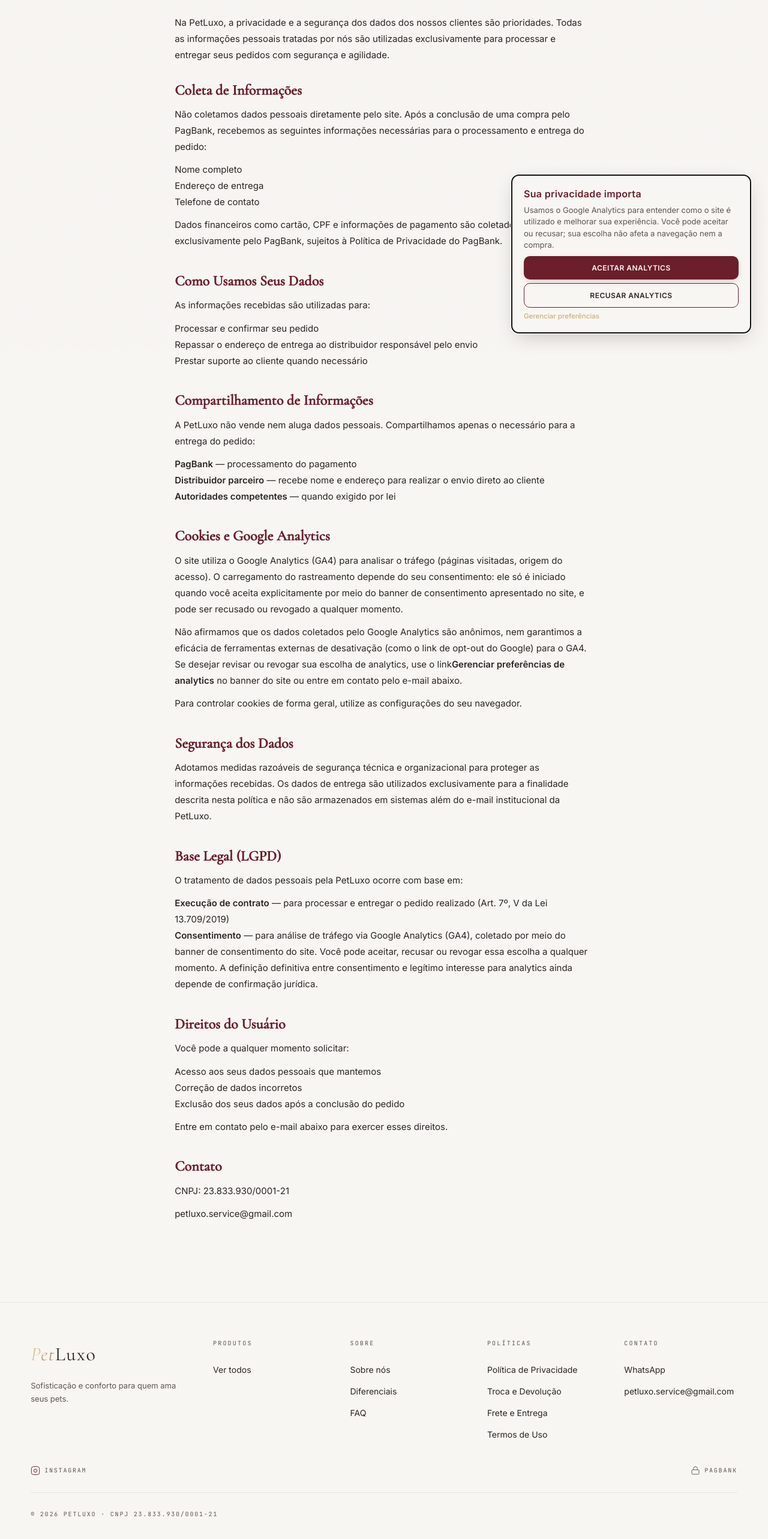
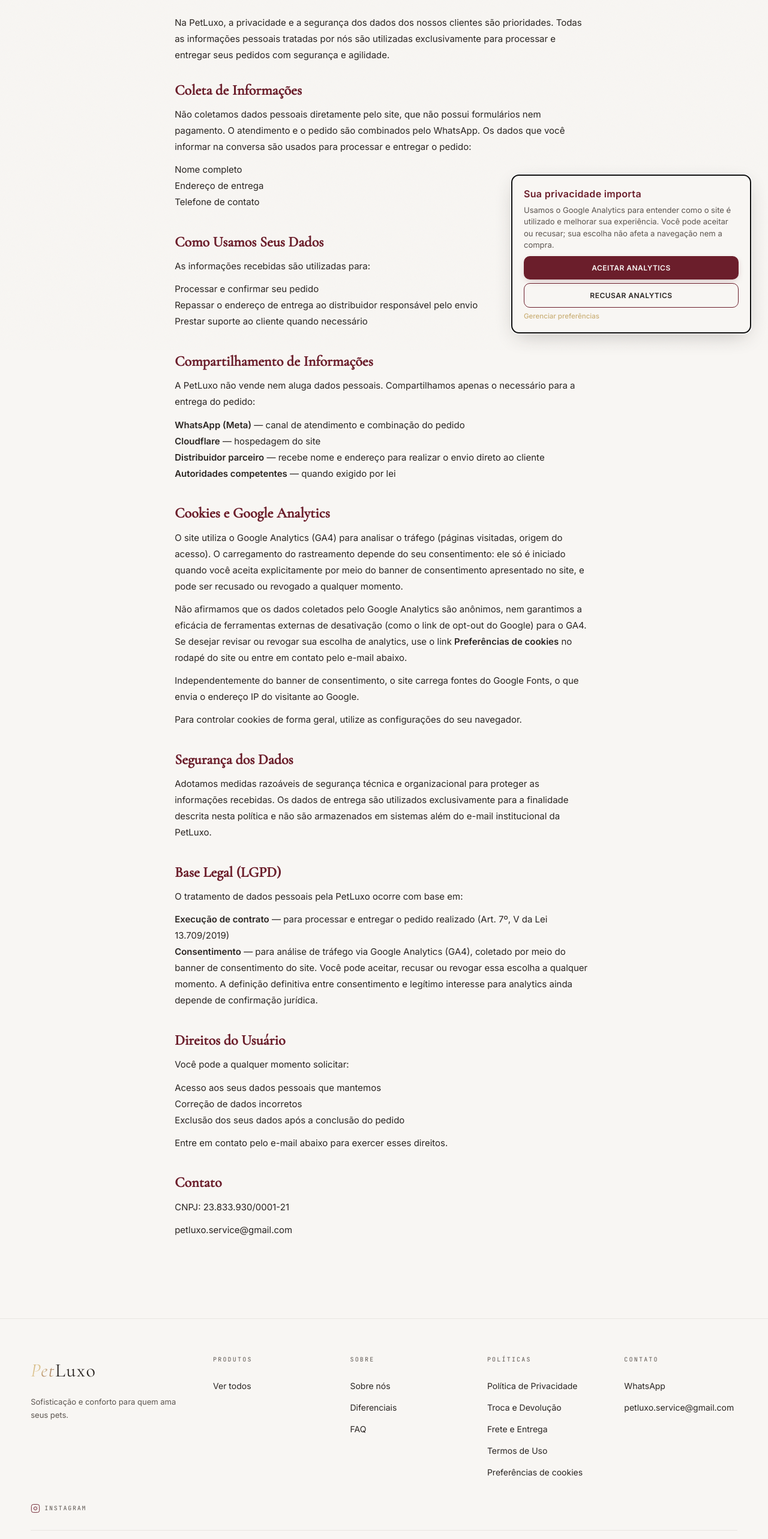
Before and after one commit to AnthonnyAlmeida/petluxo, a React (Vite) app: page /politica-de-privacidade in a window 1280 px wide. Shown: the part 216-2782 px from the top of the page at 60% size. Built offline with nearby package versions, Linux system fonts and the light colour scheme.

Commit message:
fix: remove PagBank dos textos, adiciona preferencias de cookies e atualiza politicas

```diff
--- a/src/components/layout/Footer.jsx
+++ b/src/components/layout/Footer.jsx
@@ -35,6 +35,15 @@ export function Footer() {
               <li><Link to="/politica-de-troca-e-devolucao">Troca e Devolução</Link></li>
               <li><Link to="/politica-de-frete-e-entrega">Frete e Entrega</Link></li>
               <li><Link to="/termos-de-uso">Termos de Uso</Link></li>
+              <li>
+                <button
+                  type="button"
+                  className={styles.linkButton}
+                  onClick={() => window.dispatchEvent(new CustomEvent('petluxo:open-consent'))}
+                >
+                  Preferências de cookies
+                </button>
+              </li>
             </ul>
           </div>
           <div>
@@ -60,13 +69,6 @@ export function Footer() {
             </svg>
             Instagram
           </a>
-          <a className={styles.footSocialLink} aria-label="PagBank Pagamento Seguro">
-            <svg xmlns="http://www.w3.org/2000/svg" viewBox="0 0 24 24" fill="none" stroke="currentColor" strokeWidth="1.4" width="16" height="16" aria-hidden="true">
-              <rect x="3" y="10" width="18" height="11" rx="2" ry="2"/>
-              <path d="M7 10V7a5 5 0 0 1 10 0v3"/>
-            </svg>
-            PagBank
-          </a>
         </div>
 
         <div className={styles.footBottom}>
--- a/src/components/layout/Footer.module.css
+++ b/src/components/layout/Footer.module.css
@@ -26,6 +26,19 @@
 .foot ul { list-style: none; display: grid; gap: 12px; }
 .foot ul a { font-size: 14px; color: var(--ink); transition: color 0.3s; }
 .foot ul a:hover { color: var(--caramelo); }
+
+.linkButton {
+  background: none;
+  border: 0;
+  padding: 0;
+  font-family: inherit;
+  font-size: 14px;
+  color: var(--ink);
+  text-align: left;
+  cursor: pointer;
+  transition: color 0.3s;
+}
+.linkButton:hover { color: var(--caramelo); }
 
 .footBrand { font-family: var(--serif); font-size: 32px; letter-spacing: 0.05em; }
 .footTag { color: var(--ink-soft); font-size: 13px; max-width: 280px; line-height: 1.7; margin-top: 16px; }
--- a/src/components/pages/PrivacyPage.jsx
+++ b/src/components/pages/PrivacyPage.jsx
@@ -33,7 +33,7 @@ export default function PrivacyPage() {
             borderBottom: '1px solid var(--bege)',
             paddingBottom: '1.5rem',
           }}>
-            Última atualização: maio de 2025
+            Última atualização: novembro de 2026
           </p>
 
           <p style={{ lineHeight: 1.8, marginBottom: '2rem' }}>
@@ -44,26 +44,15 @@ export default function PrivacyPage() {
 
           <Section title="Coleta de Informações">
             <p>
-              Não coletamos dados pessoais diretamente pelo site. Após a conclusão de uma compra
-              pelo PagBank, recebemos as seguintes informações necessárias para o processamento e
-              entrega do pedido:
+              Não coletamos dados pessoais diretamente pelo site, que não possui formulários nem
+              pagamento. O atendimento e o pedido são combinados pelo WhatsApp. Os dados que você
+              informar na conversa são usados para processar e entregar o pedido:
             </p>
             <ul>
               <li>Nome completo</li>
               <li>Endereço de entrega</li>
               <li>Telefone de contato</li>
             </ul>
-            <p>
-              Dados financeiros como cartão, CPF e informações de pagamento são coletados e
-              processados exclusivamente pelo PagBank, sujeitos à{' '}
-              <a
-                href="https://pagseguro.uol.com.br/sobre/politica-de-privacidade"
-                target="_blank"
-                rel="noopener noreferrer"
-              >
-                Política de Privacidade do PagBank
-              </a>.
-            </p>
           </Section>
 
           <Section title="Como Usamos Seus Dados">
@@ -81,7 +70,8 @@ export default function PrivacyPage() {
               para a entrega do pedido:
             </p>
             <ul>
-              <li><strong>PagBank</strong> — processamento do pagamento</li>
+              <li><strong>WhatsApp (Meta)</strong> — canal de atendimento e combinação do pedido</li>
+              <li><strong>Cloudflare</strong> — hospedagem do site</li>
               <li><strong>Distribuidor parceiro</strong> — recebe nome e endereço para realizar o envio direto ao cliente</li>
               <li><strong>Autoridades competentes</strong> — quando exigido por lei</li>
             </ul>
@@ -100,9 +90,13 @@ export default function PrivacyPage() {
               Não afirmamos que os dados coletados pelo Google Analytics são
               anônimos, nem garantimos a eficácia de ferramentas externas de
               desativação (como o link de opt-out do Google) para o GA4. Se
-              desejar revisar ou revogar sua escolha de analytics, use o link
-              <strong>Gerenciar preferências de analytics</strong> no banner do
+              desejar revisar ou revogar sua escolha de analytics, use o link{' '}
+              <strong>Preferências de cookies</strong> no rodapé do
               site ou entre em contato pelo e-mail abaixo.
+            </p>
+            <p>
+              Independentemente do banner de consentimento, o site carrega fontes do Google
+              Fonts, o que envia o endereço IP do visitante ao Google.
             </p>
             <p>
               Para controlar cookies de forma geral, utilize as configurações
--- a/src/components/pages/ShippingPolicyPage.jsx
+++ b/src/components/pages/ShippingPolicyPage.jsx
@@ -33,7 +33,7 @@ export default function ShippingPolicyPage() {
             borderBottom: '1px solid var(--bege)',
             paddingBottom: '1.5rem',
           }}>
-            Última atualização: maio de 2025
+            Última atualização: novembro de 2026
           </p>
 
           <p style={{ lineHeight: 1.8, marginBottom: '2rem' }}>
@@ -57,8 +57,8 @@ export default function ShippingPolicyPage() {
 
           <Section title="Frete">
             <p>
-              O valor do frete é calculado automaticamente pelo PagBank no momento da compra, com
-              base no endereço de entrega informado.
+              O valor e as condições do frete são informados durante o atendimento pelo WhatsApp,
+              antes da confirmação do pedido, com base no endereço de entrega informado.
             </p>
           </Section>
 
--- a/src/components/pages/TermsPage.jsx
+++ b/src/components/pages/TermsPage.jsx
@@ -33,7 +33,7 @@ export default function TermsPage() {
             borderBottom: '1px solid var(--bege)',
             paddingBottom: '1.5rem',
           }}>
-            Última atualização: maio de 2025
+            Última atualização: novembro de 2026
           </p>
 
           <p style={{ lineHeight: 1.8, marginBottom: '2rem' }}>
@@ -84,7 +84,7 @@ export default function TermsPage() {
 
           <Section title="Links Externos">
             <p>
-              O site pode conter redirecionamentos para plataformas externas como PagBank e
+              O site pode conter redirecionamentos para plataformas externas, como o
               WhatsApp. A PetLuxo não se responsabiliza pelo conteúdo, políticas ou práticas
               dessas plataformas, que possuem seus próprios termos de uso.
             </p>
--- a/src/components/sections/FAQ.jsx
+++ b/src/components/sections/FAQ.jsx
@@ -33,10 +33,6 @@ const FAQS = [
   {
     q: 'Como sei qual tamanho de cama escolher para o meu pet?',
     a: 'Recomendamos medir o comprimento do seu pet de focinho a cauda e adicionar cerca de 20cm para garantir conforto total. Nossos produtos com variação de tamanho indicam as medidas de cada opção. Em caso de dúvida, fale com a gente pelo WhatsApp — adoramos ajudar!',
-  },
-  {
-    q: 'A compra é segura?',
-    a: 'Sim! Os pagamentos são processados pelo PagBank, plataforma segura e certificada. Não armazenamos nenhuma informação de pagamento.',
   },
 ];
 
--- a/src/components/ui/AnalyticsConsent.jsx
+++ b/src/components/ui/AnalyticsConsent.jsx
@@ -32,6 +32,13 @@ export default function AnalyticsConsent() {
     }
   }, [show]);
 
+  // Permite reabrir o banner por fora (link "Preferências de cookies" no rodapé)
+  useEffect(() => {
+    const open = () => setShow(true);
+    window.addEventListener('petluxo:open-consent', open);
+    return () => window.removeEventListener('petluxo:open-consent', open);
+  }, []);
+
   const handleAccept = () => {
     setConsent('granted');
     setShow(false);
@@ -41,7 +48,11 @@ export default function AnalyticsConsent() {
   };
 
   const handleDeny = () => {
-    setConsent('denied');
+    if (getConsent() === 'granted') {
+      revokeConsent();
+    } else {
+      setConsent('denied');
+    }
     setShow(false);
     if (document.body) document.body.focus();
   };
```
Also changed, not shown: 2 other files (tests, documents, lock files or other folders).
